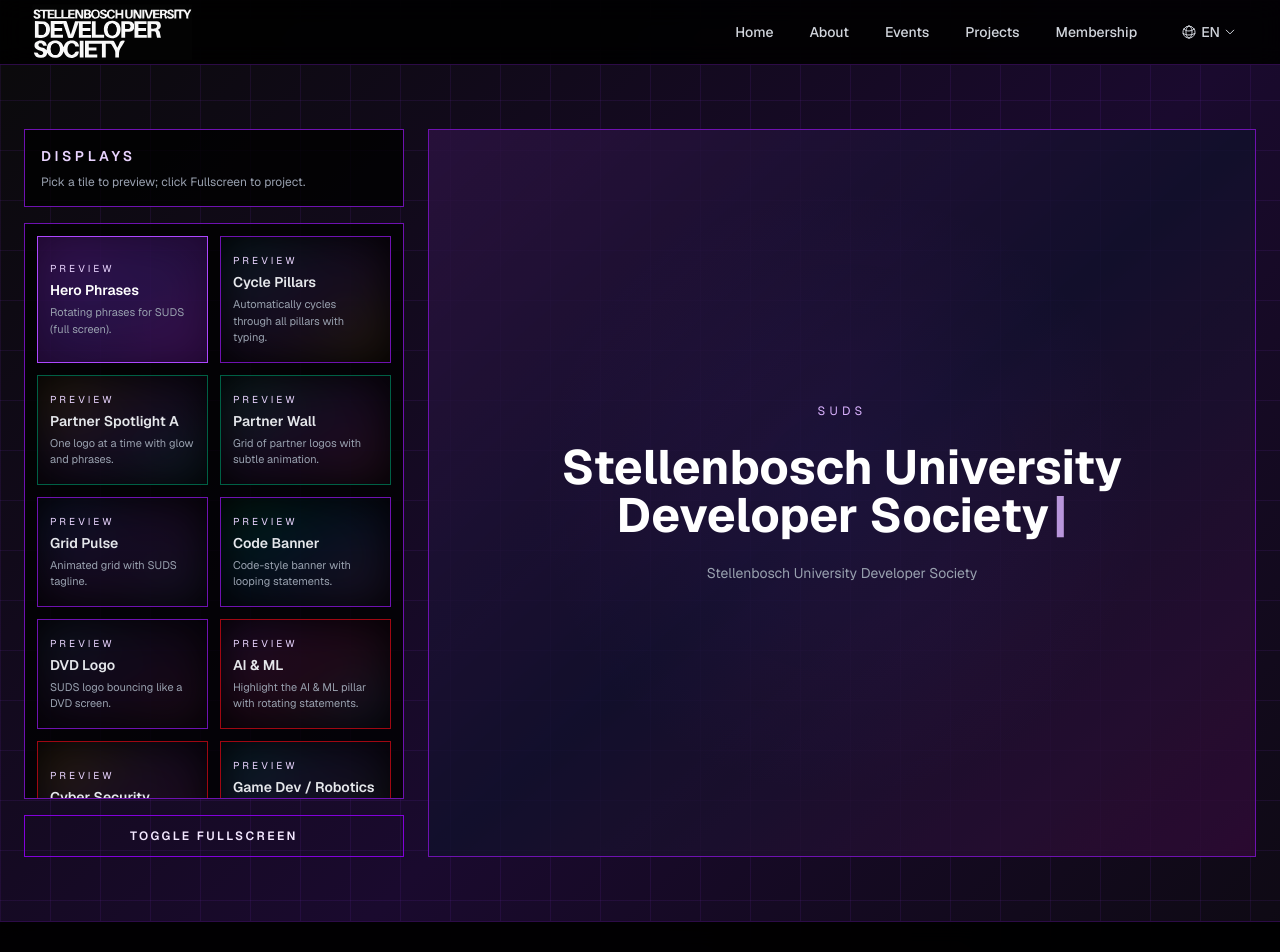
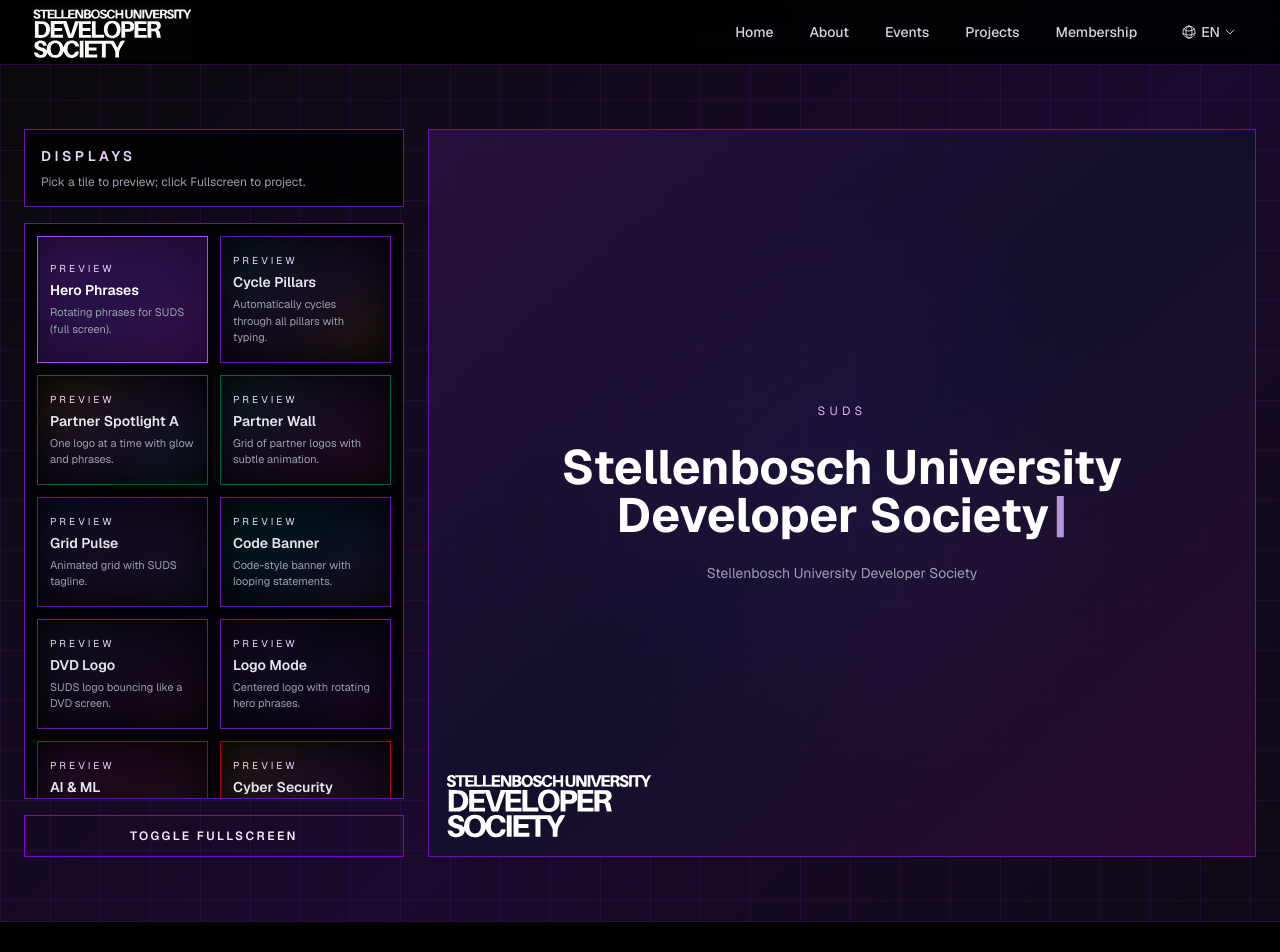
Before and after one commit to su-developer-society/su.devsoc.co.za, a Next.js app: page /display in a window 1280 px wide. Shown: the top 952 px of the page. Built offline with nearby package versions, Linux system fonts and the light colour scheme.

Commit message:
display mode - logo added

```diff
--- a/app/display/page.tsx
+++ b/app/display/page.tsx
@@ -15,7 +15,8 @@
   | "code"
   | "pillar"
   | "pillarsCycle"
-  | "dvd";
+  | "dvd"
+  | "logoMode";
 
 type DisplayOption = {
   id: string;
@@ -163,6 +164,13 @@
     mode: "dvd",
     accent: { from: "from-blue-400/25", via: "via-purple-500/15", to: "to-pink-400/20" },
   },
+  {
+    id: "logo-mode",
+    label: "Logo Mode",
+    description: "Centered logo with rotating hero phrases.",
+    mode: "logoMode",
+    accent: { from: "from-purple-500/25", via: "via-indigo-500/15", to: "to-fuchsia-500/25" },
+  },
   ...pillarScreens,
 ];
 
@@ -276,6 +284,7 @@
 
   const currentTypedSource = useMemo(() => {
     if (selected.mode === "phrases") return phrases[phraseIndex];
+    if (selected.mode === "logoMode") return phrases[phraseIndex];
     if (selected.mode === "pillar" && selected.pillar) {
       const rotating = selected.pillar.lines[(phraseIndex + selected.pillar.title.length) % selected.pillar.lines.length];
       return `${selected.pillar.title} — ${rotating}`;
@@ -479,6 +488,21 @@
           </div>
         );
       }
+      case "logoMode": {
+        return (
+          <div className="relative h-full w-full flex items-center justify-center">
+            <div className="absolute inset-0 bg-[radial-gradient(circle_at_center,_rgba(88,28,135,0.12),_transparent_60%)]" />
+            <div className="flex flex-col items-center gap-4 text-center">
+              <Image src="/logo_white.svg" alt="SUDS logo" width={416} height={166} className="h-36 w-auto" />
+              <div className="text-2xl sm:text-3xl font-bold text-white">
+                {typedText || phrases[phraseIndex]}
+                {cursor}
+              </div>
+              <div className="text-sm uppercase tracking-[0.3em] text-purple-200">Stellenbosch University Developer Society</div>
+            </div>
+          </div>
+        );
+      }
       default:
         return null;
     }
@@ -555,6 +579,9 @@
               className={`absolute inset-0 mix-blend-screen opacity-70 bg-gradient-to-br ${accent.from} ${accent.via} ${accent.to}`}
             />
             <div className="relative z-10 w-full h-full">{renderDisplay(selected)}</div>
+            <div className="absolute left-4 bottom-4 z-[200] pointer-events-none">
+              <Image src="/logo_white.svg" alt="SUDS logo" width={270} height={108} className="h-[72px] w-auto" />
+            </div>
           </div>
         </div>
       </main>
```
Also changed, not shown: public/logo_white.svg (added).
